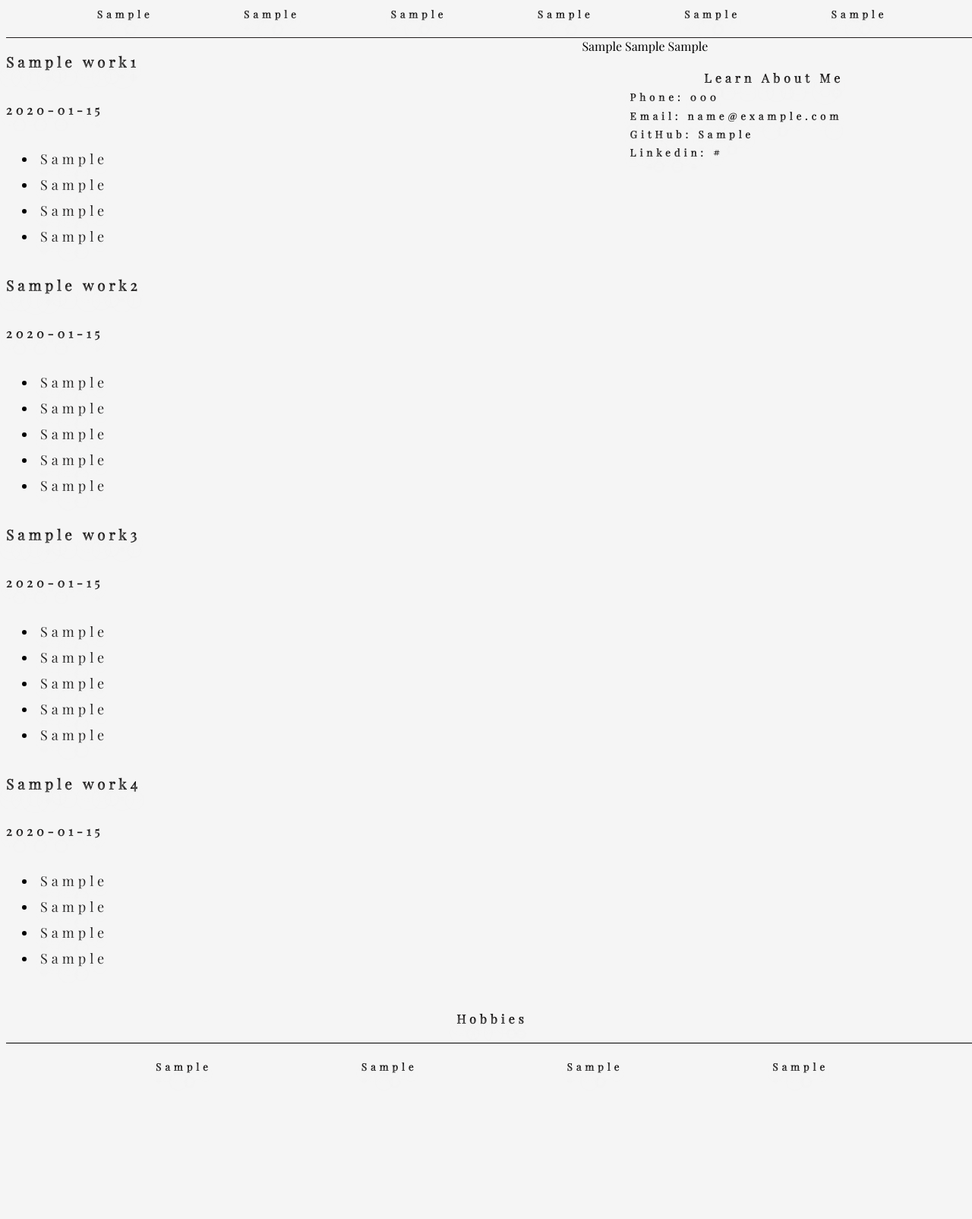
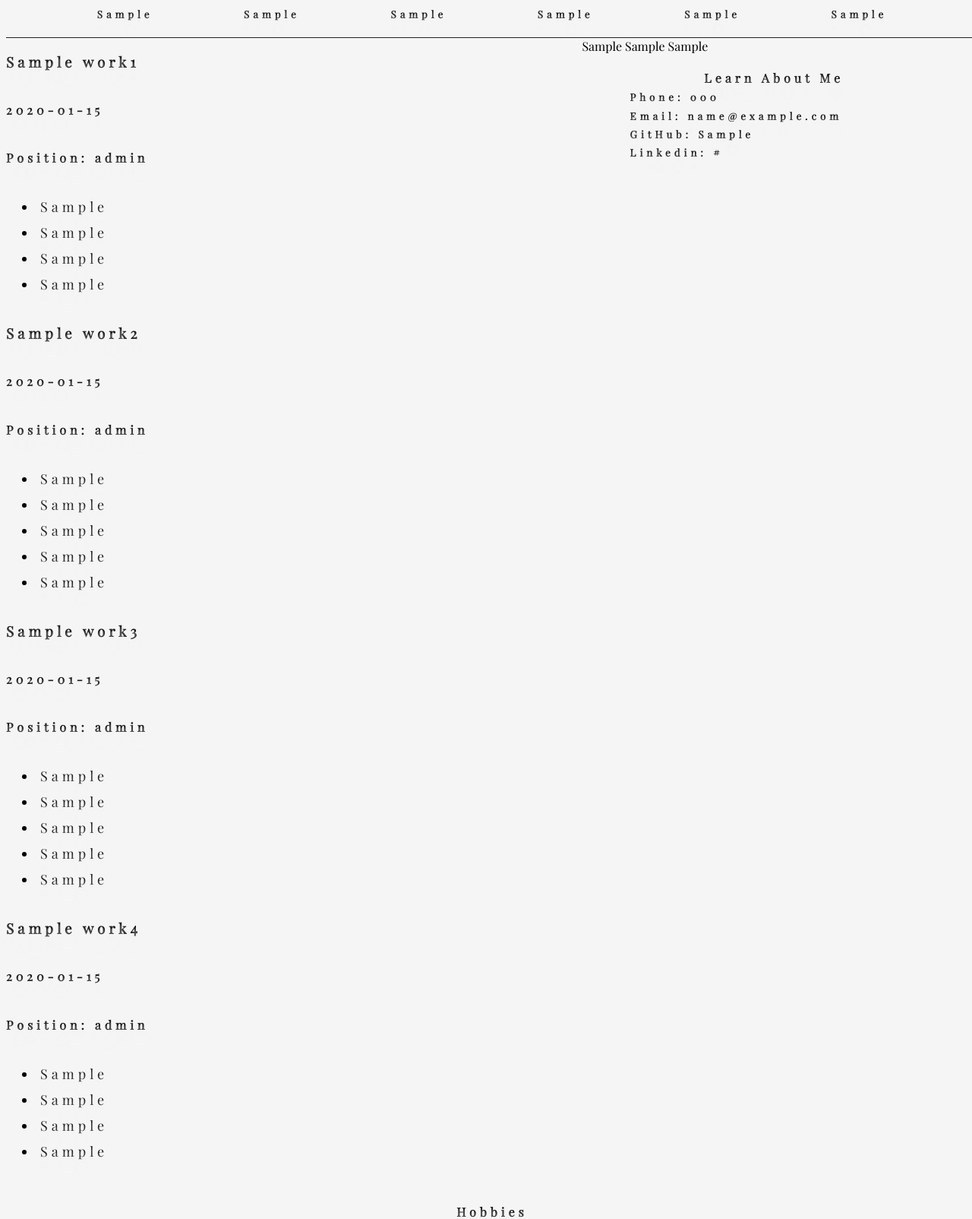
Before and after one commit to wadeChriestenson/Main_Application, a Django app: template templates/about-me.html in a window 1280 px wide. Shown: the part 325-1929 px from the top of the page at 76% size. Before the commit the page ends 1737 px from the top, so only its background shows below. Run offline with Django 4.2, Linux system fonts and the light colour scheme; the template is opened without the code that fills it: most values are stand-ins (such as "Sample title", 1, 10 or a date in 2020).

Commit message:
03/28/2022 - WC

```diff
--- a/templates/about-me.html
+++ b/templates/about-me.html
@@ -64,6 +64,7 @@
 <div class="history">
     <h3>{{ work1.companyName }}</h3>
     <h4>{{ work1.dates }}</h4>
+    <h4>Position: {{ work1.role }}</h4>
     <ul>
         <li>{{ work1.task1 }}</li>
         <li>{{ work1.task2 }}</li>
@@ -72,6 +73,7 @@
     </ul>
     <h3>{{ work2.companyName }}</h3>
     <h4>{{ work2.dates }}</h4>
+    <h4>Position: {{ work2.role }}</h4>
     <ul>
         <li>{{ work2.task1 }}</li>
         <li>{{ work2.task2 }}</li>
@@ -81,6 +83,7 @@
     </ul>
     <h3>{{ work3.companyName }}</h3>
     <h4>{{ work3.dates }}</h4>
+    <h4>Position: {{ work3.role }}</h4>
     <ul>
         <li>{{ work3.task1 }}</li>
         <li>{{ work3.task2 }}</li>
@@ -90,6 +93,7 @@
     </ul>
     <h3>{{ work4.companyName }}</h3>
     <h4>{{ work4.dates }}</h4>
+    <h4>Position: {{ work4.role }}</h4>
     <ul>
         <li>{{ work4.task1 }}</li>
         <li>{{ work4.task2 }}</li>
```
